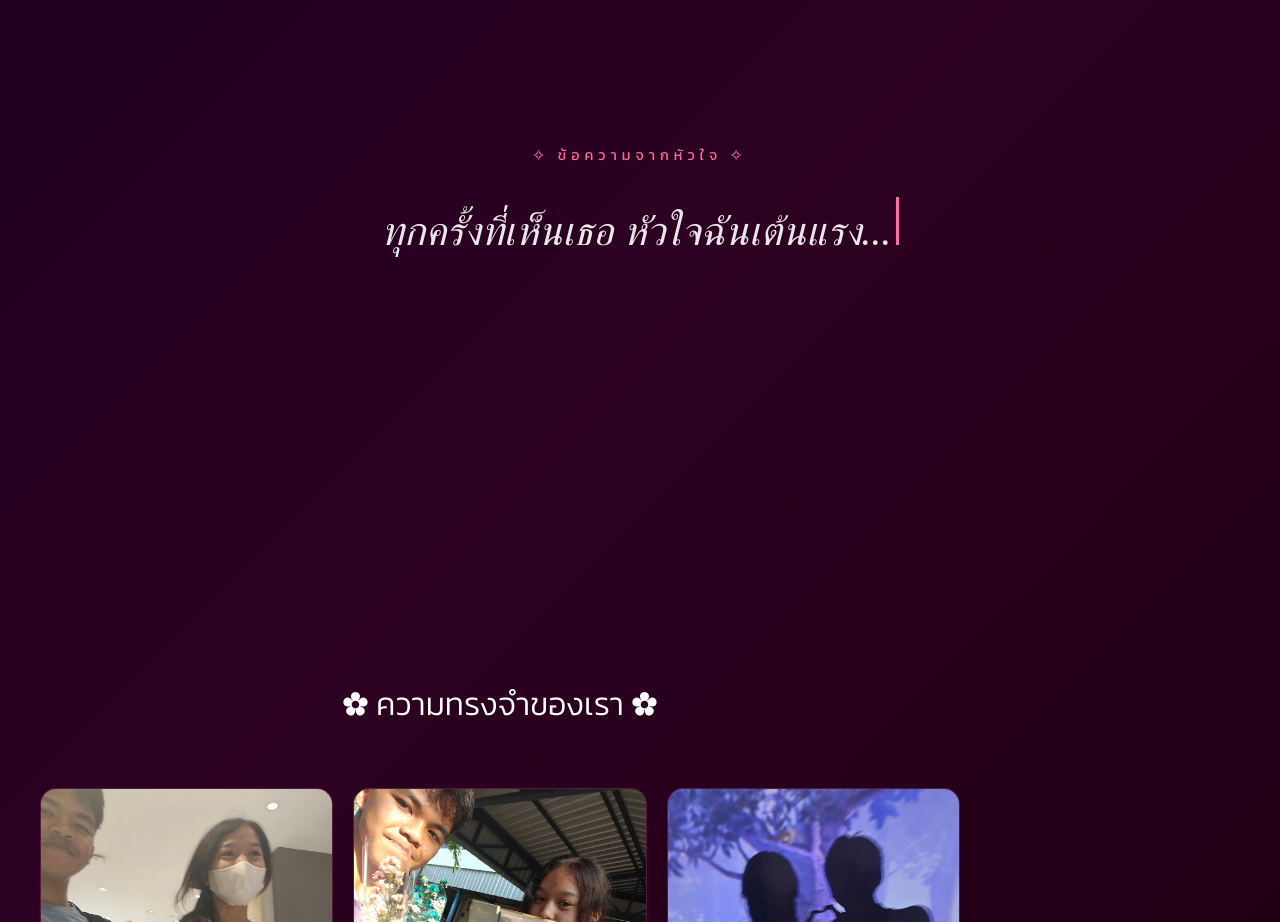
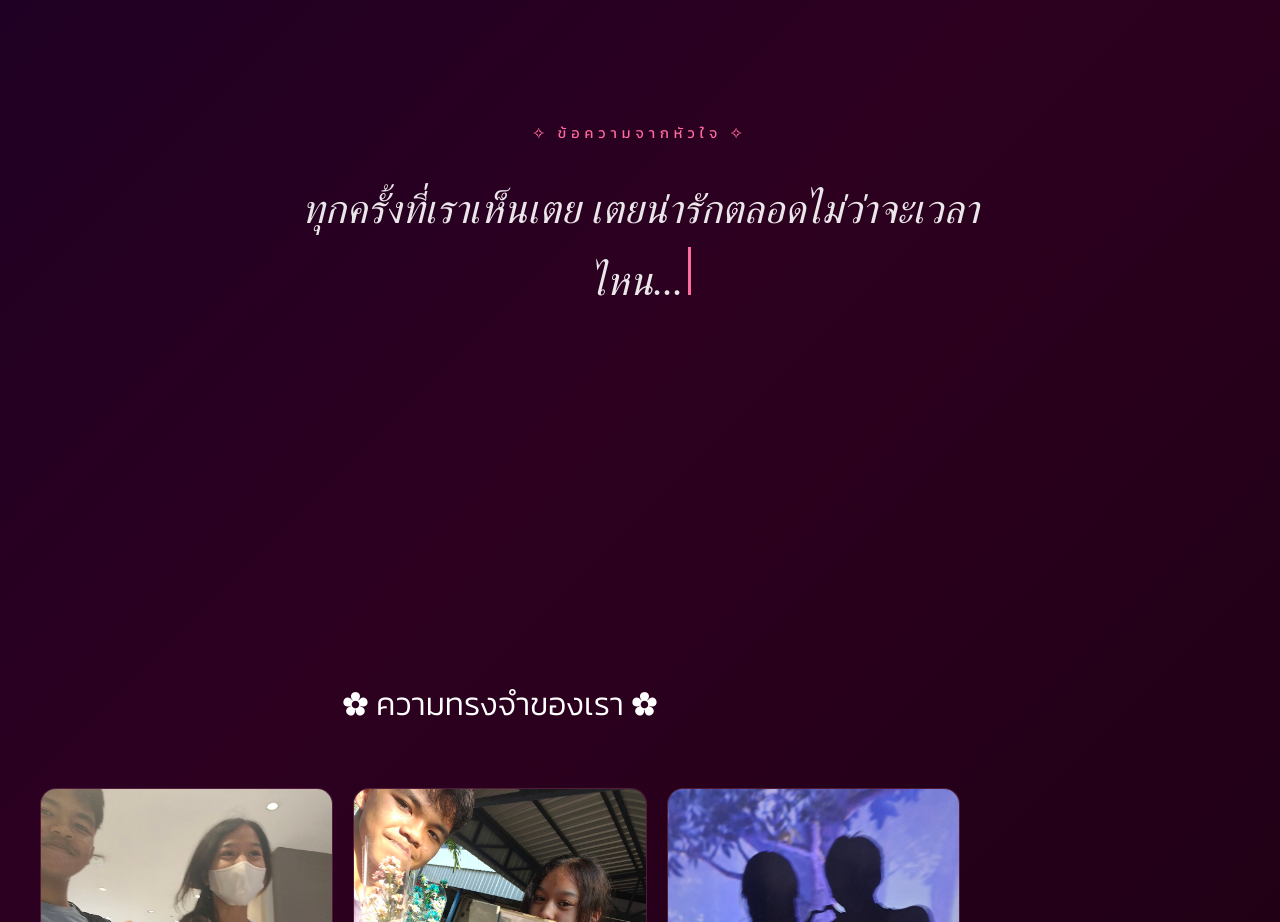
Before and after one commit to warin648701-afk/lovepage, a plain HTML site: page index.html in a window 1280 px wide. Shown: the part 1780-2702 px from the top of the page. Drawn offline with Linux system fonts and the light colour scheme; a web font is replaced by a local one.

Commit message:
Update love messages

```diff
--- a/index.html
+++ b/index.html
@@ -582,13 +582,13 @@ function setCountdown() {
 setCountdown();
 
 const loveMessages = [
-    "ทุกครั้งที่เห็นเธอ หัวใจฉันเต้นแรง...",
-    "เธอคือเหตุผลที่ทำให้ฉันเชื่อในความรัก",
-    "ไม่ว่าเวลาจะผ่านไปนานแค่ไหน ความรู้สึกนี้จะไม่เปลี่ยน",
-    "อยากบอกเธอทุกวันว่า... ฉันรักเธอนะ",
-    "ต่อให้ทั้งโลกไม่เข้าใจ แต่ฉันจะเข้าใจเธอเสมอ",
-    "เธอคือคำตอบของทุกคำถามในชีวิตฉัน",
-    "รักเธอ... มากกว่าที่คำว่ารักจะบรรยาย"
+    "ทุกครั้งที่เราเห็นเตย เตยน่ารักตลอดไม่ว่าจะเวลาไหน...",
+    "เตยคือเหตุผลที่ทำให้ดนสเชื่อในความรัก",
+    "เวลาจะผ่านไปนานแค่ไหน ความรู้สึกของเราเคยไม่เปลี่ยน",
+    "อยากบอกเตยทุกวันว่า... เราอยู่ตรงนี้ตลอดนะ",
+    "ต่อให้ไม่มีใครไม่เข้าใจเตย แต่เราจะเข้าใจเตยเสมอ",
+    "เตยคือคำตอบของทุกคำถามในชีวิตเราเลย",
+    "รักเตยจนไม่มีอะไรมาแทนได้เลย..."
 ];
 
 function startTypewriter() {
```
